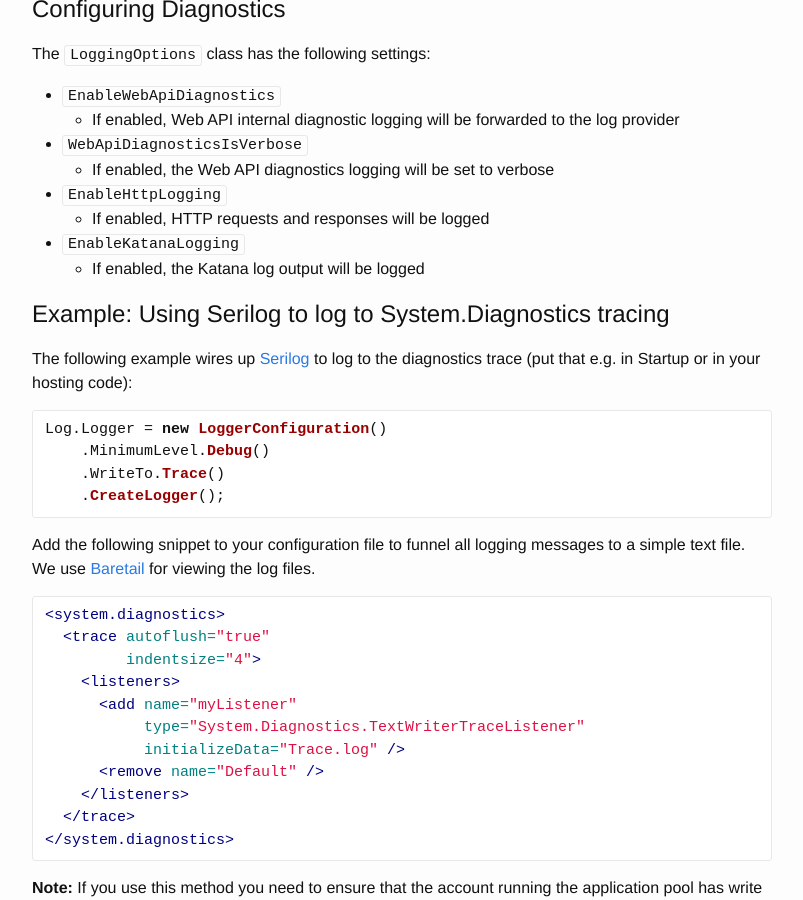
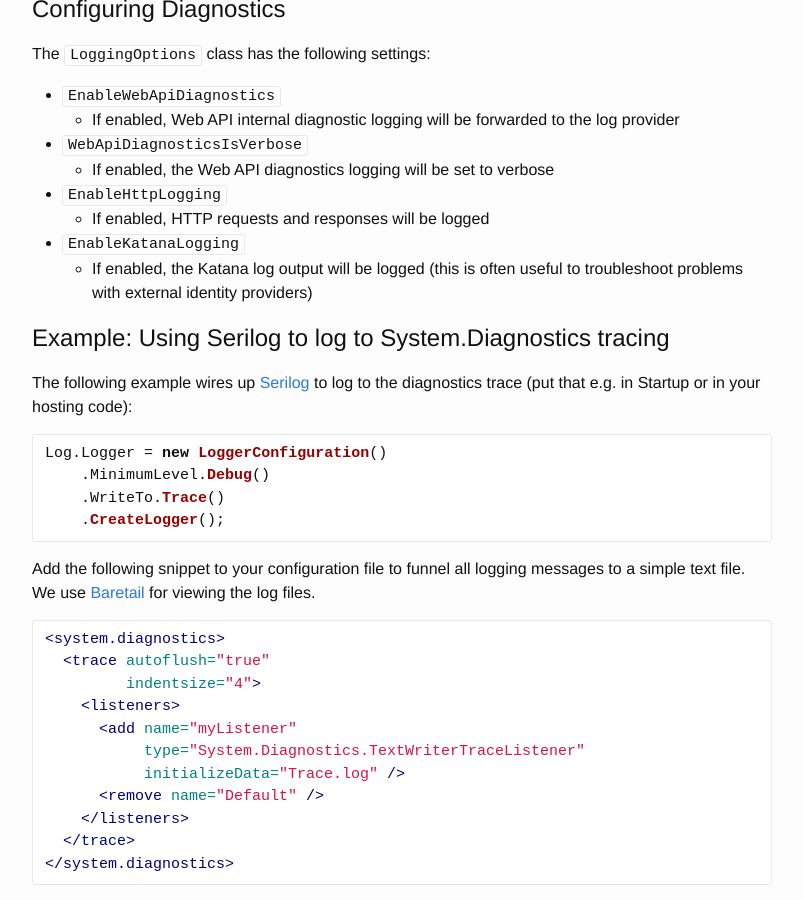
Before and after one commit to IdentityServer/Documentation, a Jekyll site: the page built from docsv2/configuration/logging.md, in a window 1280 px wide and 900 px high, scrolled down 575 px. Shown: the whole window, without its empty margins (238-1041 px from the left). Built offline with Jekyll 4.4.1, drawn with Linux system fonts in a browser that asks for light colours.

Commit message:
Update logging.md

```diff
--- a/docsv2/configuration/logging.md
+++ b/docsv2/configuration/logging.md
@@ -30,7 +30,7 @@ The `LoggingOptions` class has the following settings:
 * `EnableHttpLogging`
    * If enabled, HTTP requests and responses will be logged
 * `EnableKatanaLogging`
-   * If enabled, the Katana log output will be logged
+   * If enabled, the Katana log output will be logged (this is often useful to troubleshoot problems with external identity providers)
 
 
 ## Example: Using Serilog to log to System.Diagnostics tracing
```
